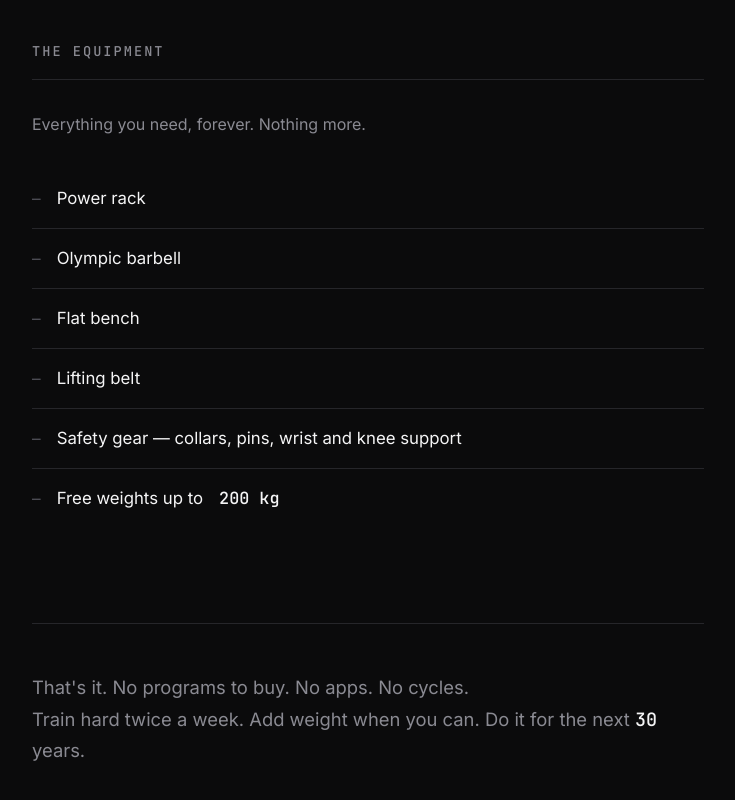
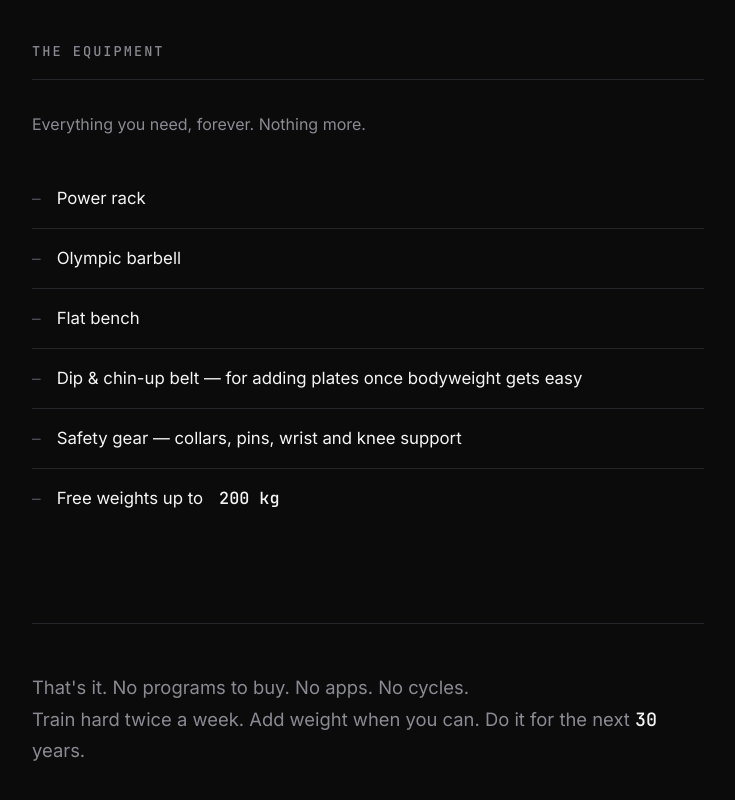
Before and after one commit to stoiccapital/simplest.training.blueprint, a plain HTML site: page index.html in a window 1280 px wide. Shown: the part 1511-2311 px from the top of the page, without its empty margins (272-1007 px from the left). Drawn offline with Linux system fonts and the light colour scheme.

Commit message:
Clarify belt is for loading dips and chin-ups, not lifting
The original equipment entry read "Lifting belt" (waist belt for
intra-abdominal pressure on squats/deadlifts), which was wrong — the belt
is the one you clip plates to for adding weight to bodyweight dips and
chin-ups once they get easy.

Co-Authored-By: Claude Opus 4.7 (1M context) <noreply@anthropic.com>

```diff
--- a/index.html
+++ b/index.html
@@ -114,7 +114,7 @@
                 <li>Power rack</li>
                 <li>Olympic barbell</li>
                 <li>Flat bench</li>
-                <li>Lifting belt</li>
+                <li>Dip &amp; chin-up belt — for adding plates once bodyweight gets easy</li>
                 <li>Safety gear — collars, pins, wrist and knee support</li>
                 <li>Free weights up to <span class="num">200 kg</span></li>
             </ul>
```
